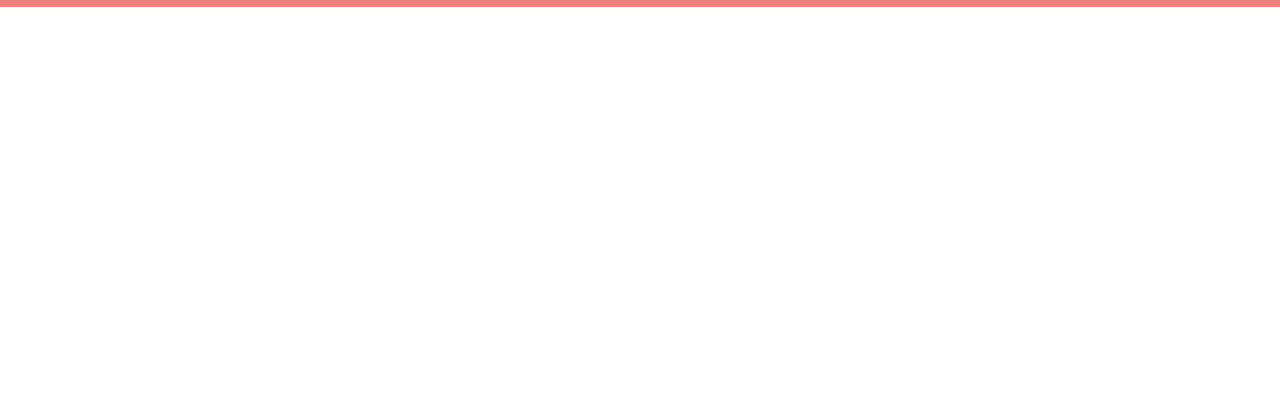
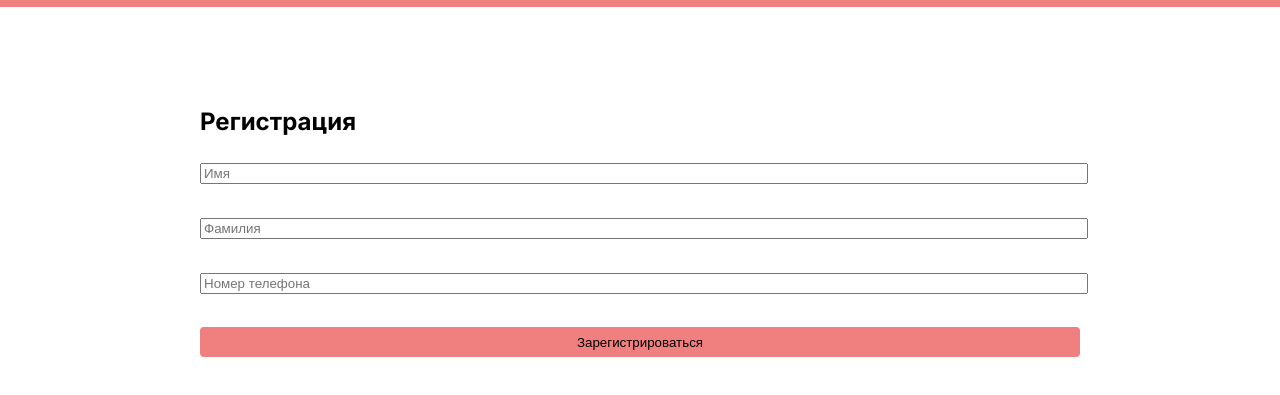
Before and after one commit to elizabeth-lee-f/projectF, a plain HTML site: page index.html in a window 1280 px wide. Shown: the part 73-468 px from the top of the page. Drawn offline with Linux system fonts and the light colour scheme.

Commit message:
registration

```diff
--- a/index.html
+++ b/index.html
@@ -23,5 +23,13 @@
         </div>
     </header>
 
+    <form class="registration">
+        <h2 class="enter">Регистрация</h2>
+        <div class="enter"><input type="text" placeholder="Имя"></div>
+        <div class="enter"><input type="text" placeholder="Фамилия"></div>
+        <div class="enter"><input type="text" placeholder="Номер телефона"></div>
+        <div class="enter"><button class="pink" type="submit">Зарегистрироваться</button></div>
+    </form>
+
 </body>
 </html>
--- a/style.css
+++ b/style.css
@@ -61,6 +61,9 @@ body {
     height: 40px;
     border: none;
     top: 40px;
+    box-shadow: 21px 24px 0 rgda(0,0,0,0.1);
+    border-bottom-right-radius: 6px;
+    border-bottom-left-radius: 6px;
 }
 
 
@@ -68,3 +71,29 @@ body {
     display: none;
     font-size: medium;
 }
+
+.registration {
+    display: flex;
+    justify-content: center;
+    flex-direction: column;
+    row-gap: 10px;
+    width: 100%;
+    margin-top: 100px;
+}
+
+.enter {
+    margin: 0 200px 0 200px;
+    height: 45px;
+}
+
+input {
+    width: 100%;
+}
+
+.pink {
+    background-color: lightcoral;
+    border-radius: 4px;
+    height: 30px;
+    width: 100%;
+    border: 20px;
+}
```
